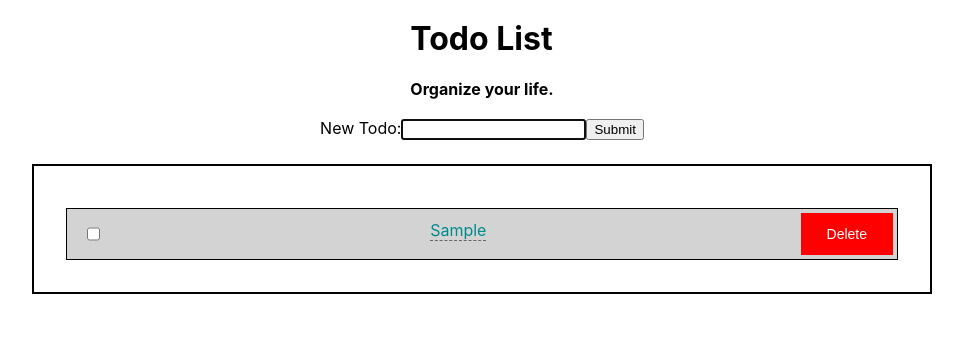
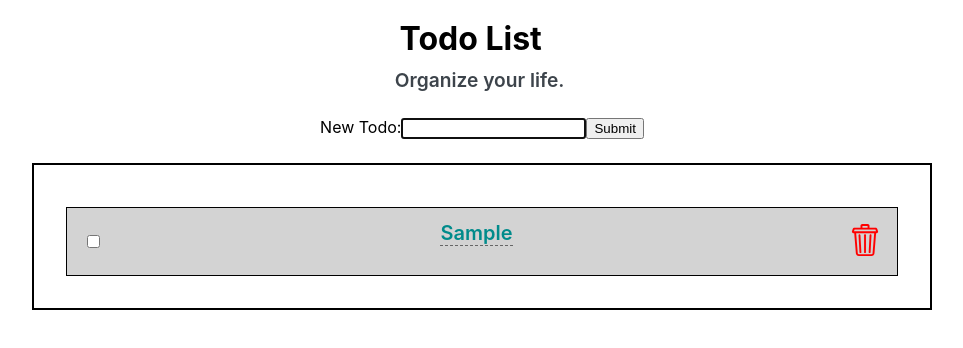
Before and after one commit to TSolo315/todo-list-react, a React (Create React App) app: page / in a window 1280 px wide. Both pictures are taken after typing "Sample" into the empty fields and a click on the input "Submit". Shown: the top 348 px of the page, without its empty margins (158-1121 px from the left). Built offline with nearby package versions, Linux system fonts and the light colour scheme.

Commit message:
styling, trash can icon, empty list logic.

```diff
--- a/src/App.css
+++ b/src/App.css
@@ -1,4 +1,17 @@
 @import 'BootstrapSpacing.css';
+
+.title {
+  font-size: 2em;
+}
+
+.subTitle {
+  color: rgb(61, 68, 75);
+  font-size: 1.2em;
+  font-weight: 600;
+  line-height: 0;
+  margin-left: -.25em;
+  margin-bottom: 2em;
+}
 
 .todo-list-container {
   display: flex;
@@ -26,8 +39,10 @@
 
 .todo-item-list span.inline-text {
   color: darkcyan;
-  padding-top: .5em;
-  padding-bottom: .5em;
+  font-weight: 600;
+  font-size: 20px;
+  padding: .5em;
+
 }
 
 .todo-item-list li.completed {
@@ -38,7 +53,16 @@
   padding-left: .1em;
 } */
 
-.inline-todo-button {
+.todo-delete-button {
+  padding: 12px;
+  cursor: pointer;
+}
+
+.todo-delete-button img:hover {
+  filter: brightness(75%) hue-rotate(15deg)
+}
+
+/* .inline-todo-button {
   display: inline-block;
   text-align: center;
   border: none;
@@ -51,7 +75,7 @@
 
 .inline-todo-button.delete {
   background-color: red;
-}
+} */
 
 .hidden {
   display: none;
--- a/src/components/heading.js
+++ b/src/components/heading.js
@@ -4,8 +4,8 @@ function Heading(props) {
 
   return(
     <div>
-      <h1>{props.title}</h1>
-      <h4>{props.subtitle}</h4>
+      <h1 className='Title'>{props.title}</h1>
+      <h3 className='subTitle'>{props.subtitle}</h3>
     </div>
   );
 }
--- a/src/components/inline-edit.js
+++ b/src/components/inline-edit.js
@@ -98,7 +98,7 @@ function InlineEdit(props) {
 
         // it's not quite right but gets it close
 
-        style={{ width: Math.ceil(inputValue.length * 0.97) + "ex" }}
+        style={{ width: Math.ceil(inputValue.length * 0.9) + "ex" }}
 
         value={inputValue}
 
--- a/src/components/todo-input.js
+++ b/src/components/todo-input.js
@@ -5,6 +5,9 @@ function TodoInput(props) {
   function handleSubmit(event) {
     event.preventDefault()
     const todoEntryText = event.target.elements.todoEntry.value
+    if (!todoEntryText) {
+      return
+    }
     const id = Date.now() + '' + Math.random()
     const todoEntry = {id: id,
                        entry: todoEntryText,
--- a/src/components/todo-item-list.js
+++ b/src/components/todo-item-list.js
@@ -5,11 +5,20 @@ function TodoItemList(props) {
   const todoList = props.todoList.todoListEntries.map(todo =>
     <TodoItem key={todo.id} id={todo.id} entry={todo.entry} completed={todo.completed} todoList={props.todoList}/>
   );
-  return (
-    <ul className="todo-item-list">
-      {todoList}
-    </ul>
-  );
+
+  if (todoList.length > 0) {
+    return (
+      <ul className="todo-item-list">
+        {todoList}
+      </ul>
+    );
+  } else {
+    return (
+      <ul className="todo-item-list">
+        <p><strong>You have no items in your todo list!</strong></p>
+      </ul>
+    );
+  }
 }
 
 export default TodoItemList;
--- a/src/components/todo-item.js
+++ b/src/components/todo-item.js
@@ -1,5 +1,6 @@
 import React from 'react';
 import InlineEdit from './inline-edit.js'
+import deleteIcon from '../images/delete.svg'
 
 function TodoItem(props) {
 
@@ -12,6 +13,9 @@ function TodoItem(props) {
   function handleEdit(newText) {
     const newTodoList = JSON.parse(JSON.stringify(props.todoList.todoListEntries));
     const idIndex = newTodoList.findIndex(item => item.id === props.id);
+    if (!newText) {
+      newText = 'Click here to edit todo text!'
+    }
     newTodoList[idIndex].entry = newText;
     localStorage.setItem("todos", JSON.stringify(newTodoList));
     props.todoList.setTodoListEntries(newTodoList);
@@ -29,7 +33,7 @@ function TodoItem(props) {
     <li className={`${props.completed ? "completed" : ""}`}>
       <input className="mx-3" type="checkbox" id="todoComplete" name="todoComplete" value="Completed" defaultChecked={props.completed} onClick={handleCompleteTask} />
       <InlineEdit text={props.entry} onSetText={handleEdit}/>
-      <button className='inline-todo-button delete' onClick={handleDelete}>Delete</button>
+      <a className="todo-delete-button" onClick={handleDelete}><img src={deleteIcon}></img></a>
     </li>
   );
 }
```
Also changed, not shown: src/images/delete.svg (added).
